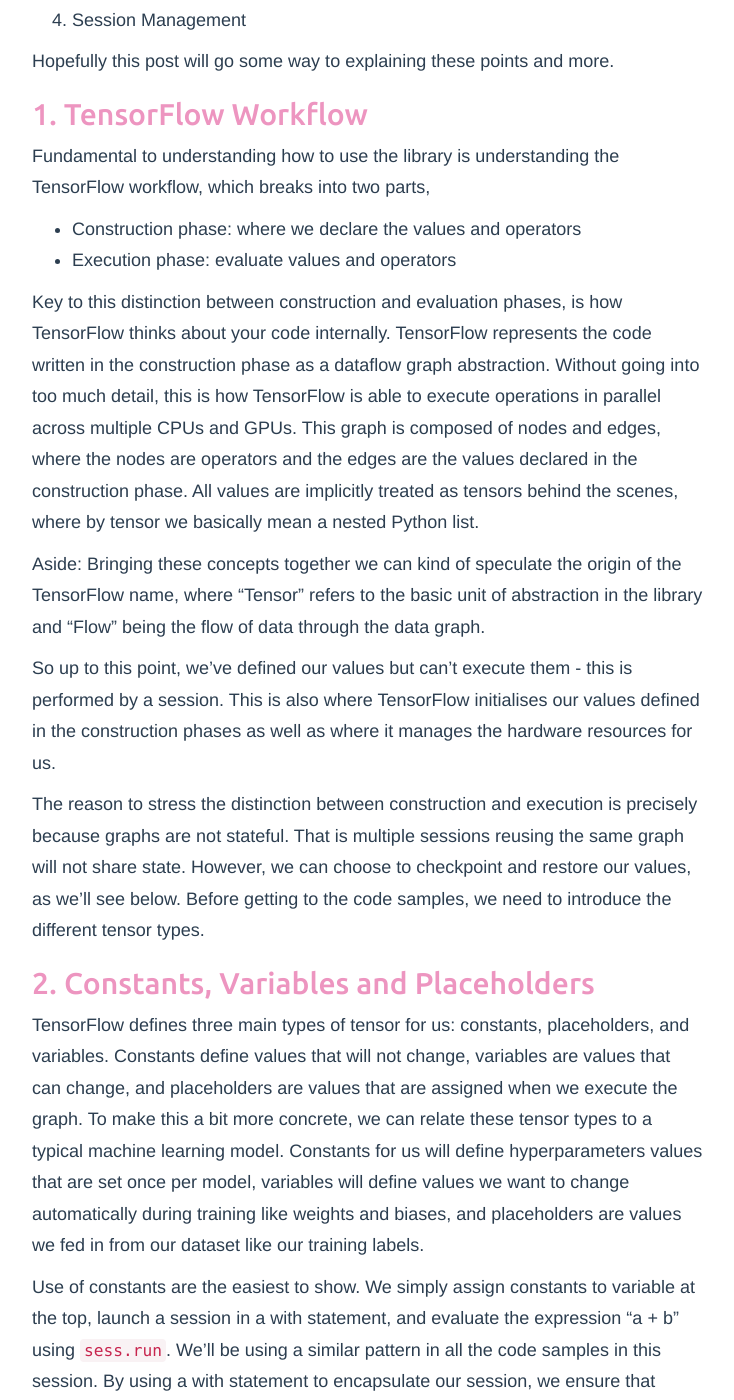
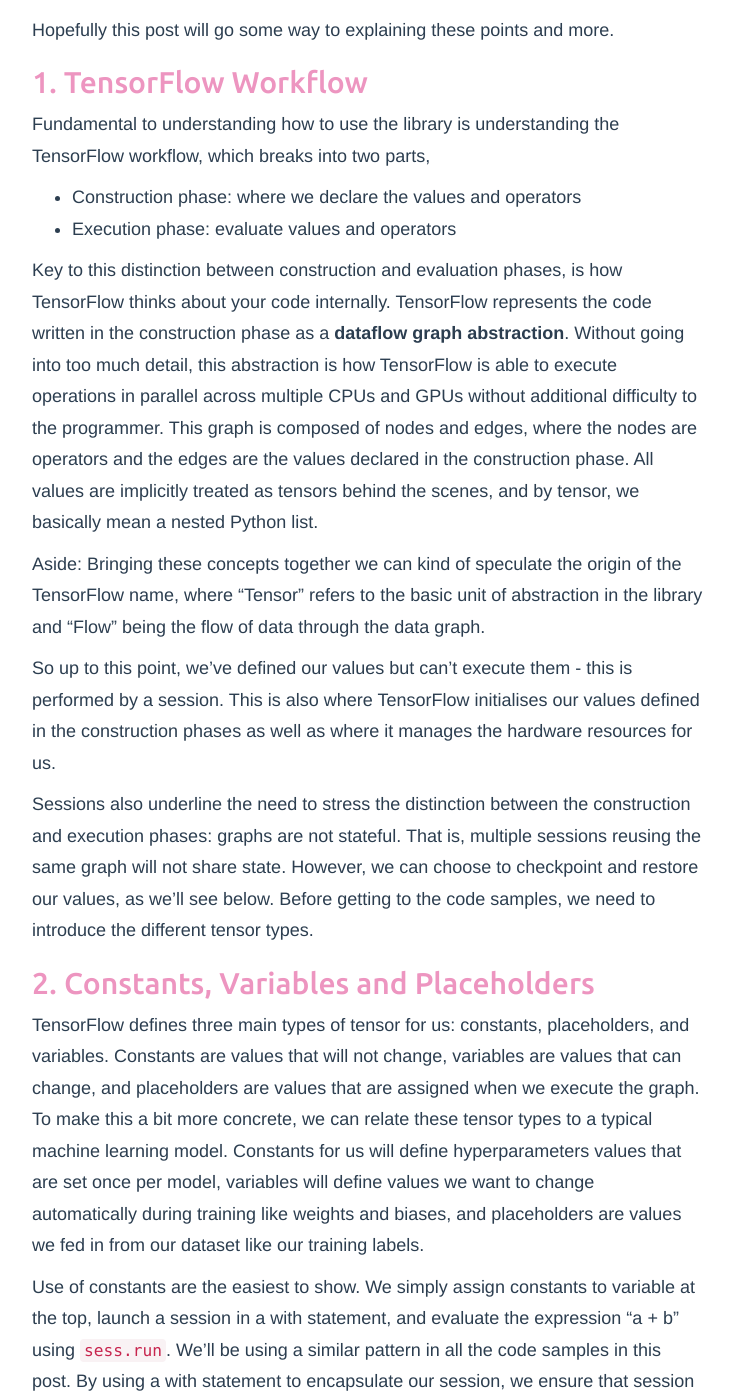
Before and after one commit to tpgmartin/tpgmartin.github.io, a Jekyll site: the page built from _posts/2017-10-25-tensorflow-at-10000-feet.md, in a window 1280 px wide and 1400 px high, scrolled down 619 px. Shown: the whole window, without its empty margins (272-1006 px from the left). Built offline with Jekyll 4.4.1, drawn with Linux system fonts in a browser that asks for light colours; comment, search, counter and statistics services are not loaded; some of the changed text lies outside the part shown.

Commit message:
Update blog post

```diff
--- a/_posts/2017-10-25-tensorflow-at-10000-feet.md
+++ b/_posts/2017-10-25-tensorflow-at-10000-feet.md
@@ -31,19 +31,19 @@
 * Construction phase: where we declare the values and operators
 * Execution phase: evaluate values and operators
 
-Key to this distinction between construction and evaluation phases, is how TensorFlow thinks about your code internally. TensorFlow represents the code written in the construction phase as a dataflow graph abstraction. Without going into too much detail, this is how TensorFlow is able to execute operations in parallel across multiple CPUs and GPUs. This graph is composed of nodes and edges, where the nodes are operators and the edges are the values declared in the construction phase. All values are implicitly treated as tensors behind the scenes, where by tensor we basically mean a nested Python list.
+Key to this distinction between construction and evaluation phases, is how TensorFlow thinks about your code internally. TensorFlow represents the code written in the construction phase as a **dataflow graph abstraction**. Without going into too much detail, this abstraction is how TensorFlow is able to execute operations in parallel across multiple CPUs and GPUs without additional difficulty to the programmer. This graph is composed of nodes and edges, where the nodes are operators and the edges are the values declared in the construction phase. All values are implicitly treated as tensors behind the scenes, and by tensor, we basically mean a nested Python list.
 
 Aside: Bringing these concepts together we can kind of speculate the origin of the TensorFlow name, where "Tensor" refers to the basic unit of abstraction in the library and "Flow" being the flow of data through the data graph.
 
 So up to this point, we’ve defined our values but can’t execute them - this is performed by a session. This is also where TensorFlow initialises our values defined in the construction phases as well as where it manages the hardware resources for us.
 
-The reason to stress the distinction between construction and execution is precisely because graphs are not stateful. That is multiple sessions reusing the same graph will not share state. However, we can choose to checkpoint and restore our values, as we’ll see below. Before getting to the code samples, we need to introduce the different tensor types.
+Sessions also underline the need to stress the distinction between the construction and execution phases: graphs are not stateful. That is, multiple sessions reusing the same graph will not share state. However, we can choose to checkpoint and restore our values, as we’ll see below. Before getting to the code samples, we need to introduce the different tensor types.
 
 ## 2. Constants, Variables and Placeholders
 
-TensorFlow defines three main types of tensor for us: constants, placeholders, and variables. Constants define values that will not change, variables are values that can change, and placeholders are values that are assigned when we execute the graph. To make this a bit more concrete, we can relate these tensor types to a typical machine learning model. Constants for us will define hyperparameters values that are set once per model, variables will define values we want to change automatically during training like weights and biases, and placeholders are values we fed in from our dataset like our training labels.
+TensorFlow defines three main types of tensor for us: constants, placeholders, and variables. Constants are values that will not change, variables are values that can change, and placeholders are values that are assigned when we execute the graph. To make this a bit more concrete, we can relate these tensor types to a typical machine learning model. Constants for us will define hyperparameters values that are set once per model, variables will define values we want to change automatically during training like weights and biases, and placeholders are values we fed in from our dataset like our training labels.
 
-Use of constants are the easiest to show. We simply assign constants to variable at the top, launch a session in a with statement, and evaluate the expression "a + b" using `sess.run`. We’ll be using a similar pattern in all the code samples in this session. By using a with statement to encapsulate our session, we ensure that session resources are freed up outside of the statement.
+Use of constants are the easiest to show. We simply assign constants to variable at the top, launch a session in a with statement, and evaluate the expression "a + b" using `sess.run`. We’ll be using a similar pattern in all the code samples in this post. By using a with statement to encapsulate our session, we ensure that session resources are freed up outside of the statement.
 
 {% highlight python %}
 import tensorflow as tf
@@ -76,7 +76,7 @@
 #=> FailedPreconditionError (see above for traceback): Attempting to use uninitialized value
 {% endhighlight %}
 
-We get an error. This tells us we need initialise the variable. We need to initialise variables in order to set the type and shape of the variable, which remains fixed for the graph. This is similar to how Python variables will raise a NameError if declared without a value. To fix this we call an initialiser like so. The easiest approach to take for us is to call the global initializer, which will initialise all variables at once. We can also initialise targeted variables as well as we will see in the final code sample of this blog.
+We get an error. This tells us we need initialise the variable. We need to initialise variables in order to set the type and shape of the variable, which remains fixed for the graph. This is similar to how Python variables will raise a `NameError` if declared without a value. To fix this we call an initialiser like so. The easiest approach to take for us is to call the global initializer, which will initialise all variables at once. We can also initialise targeted variables as well as we will see in the final code sample of this blog.
 
 {% highlight python %}
 a = tf.Variable(1.0)
@@ -102,7 +102,7 @@
 
 ## 4. Session Management
 
-So far we’ve seen how we execute a graph within a session, but we can also use a session to save and restore variables. The following demonstrates how we can checkpoint a session,
+So far we’ve seen how we execute a graph within a session, but we can also use a session to save and restore variables, using the `Saver` class. The following demonstrates how we can checkpoint a session,
 
 {% highlight python %}
 saver = tf.train.Saver()
```
Also changed, not shown: other parts of _posts/2017-10-25-tensorflow-at-10000-feet.md (+3 -3 lines).
